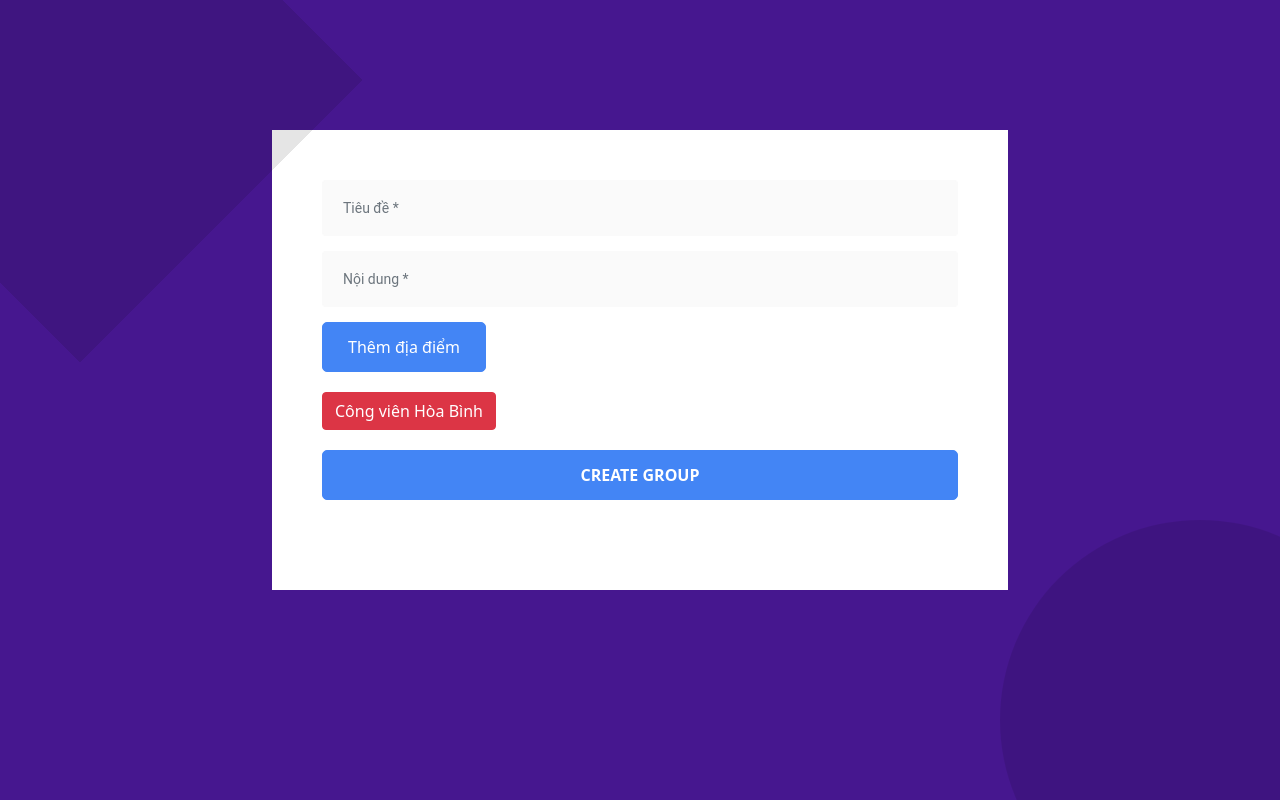
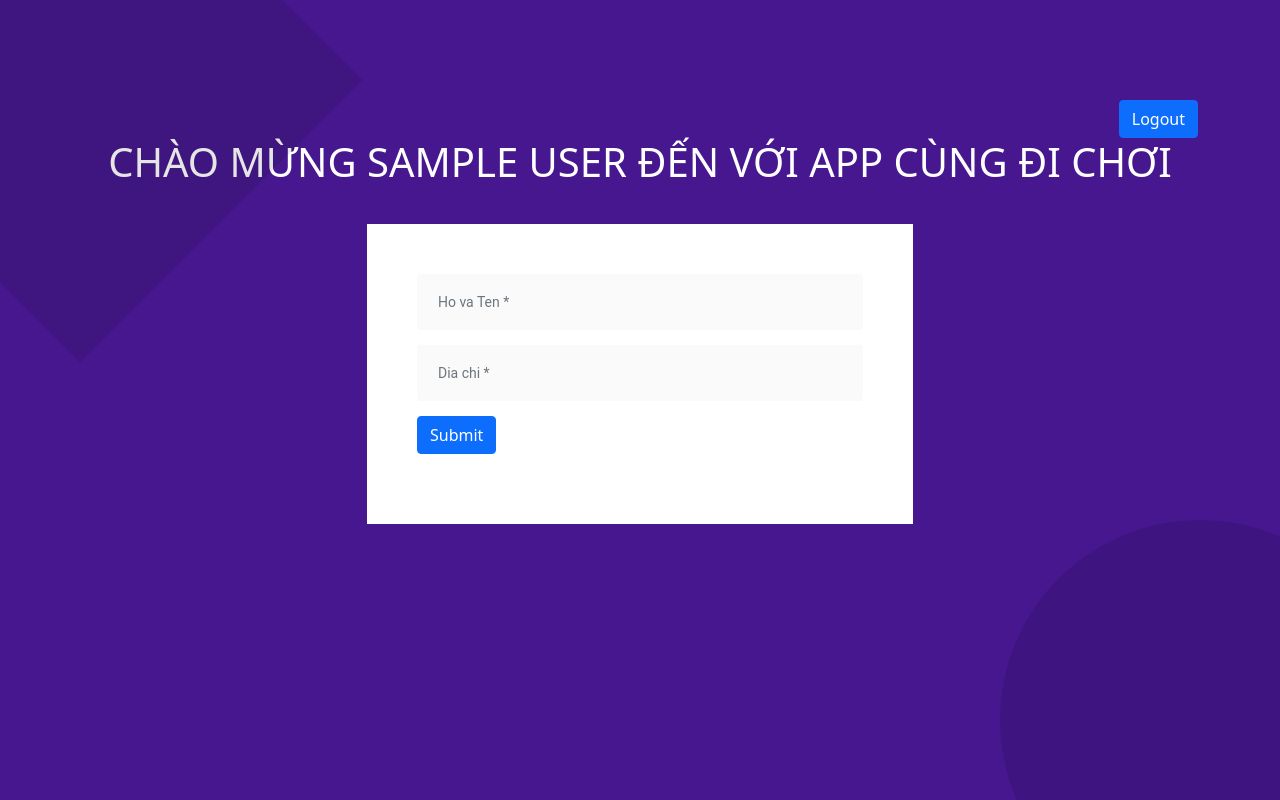
Before and after one commit to hungnso/nhom4_bigcityboy, a React (Create React App) app: page / in a window 1280 px wide. Built offline with nearby package versions, Linux system fonts and the light colour scheme; no server answers; sample sign-in values are in the browser's storage.

Commit message:
update login google with firebase

```diff
--- a/package.json
+++ b/package.json
@@ -8,9 +8,10 @@
     "@testing-library/user-event": "^13.5.0",
     "antd": "^4.18.3",
     "bootstrap": "^5.1.3",
+    "firebase": "^8.6.8",
     "react": "^17.0.2",
     "react-dom": "^17.0.2",
-    "react-router-dom": "^6.2.1",
+    "react-router-dom": "^5.2.0",
     "react-scripts": "5.0.0",
     "reactstrap": "^9.0.1",
     "web-vitals": "^2.1.3"
--- a/src/App.css
+++ b/src/App.css
@@ -1,4 +1,4 @@
-.login_form{
+.login_form {
   background-color: rgb(70, 23, 143);
   height: 100vh;
   width: 100vw;
@@ -53,7 +53,6 @@
   text-align: center;
 }
 
-
 .login_btn_wrapper {
   padding-bottom: 20px;
 }
@@ -86,3 +85,6 @@
   bottom: -15vmin;
   right: -15vmin;
 }
+.logout {
+  text-align: right;
+}
--- a/src/App.js
+++ b/src/App.js
@@ -1,8 +1,22 @@
 import "bootstrap/dist/css/bootstrap.min.css";
+import { BrowserRouter, Route, Switch } from "react-router-dom";
+import AuthProvider from "./Context/AuthProvider";
 import GroupForm from "./GroupForm";
+import LoginForm from "./LoginForm";
+import LoginSocial from "./LoginSocial";
 
 function App() {
-  return <GroupForm />;
+  return (
+    <BrowserRouter>
+      <AuthProvider>
+        <Switch>
+          <Route component={LoginSocial} path="/login" />
+          <Route component={LoginForm} path="/" exact />
+          <Route component={GroupForm} path="/create" />
+        </Switch>
+      </AuthProvider>
+    </BrowserRouter>
+  );
 }
 
 export default App;
--- /dev/null
+++ b/src/Context/AuthProvider.js
@@ -0,0 +1,40 @@
+import React, { useContext, useState } from "react";
+import { useHistory } from "react-router-dom/cjs/react-router-dom.min";
+import { auth } from "../firebase/config";
+
+export const AuthContext = React.createContext();
+
+export default function AuthProvider({ children }) {
+  const [user, setUser] = React.useState({});
+  const history = useHistory();
+  // const [loading, setIsLoading] = useState(true);
+
+  React.useEffect(() => {
+    const unsubscibed = auth.onAuthStateChanged((user) => {
+      console.log(user);
+      if (user) {
+        const { displayName, email, uid, photoURL } = user;
+        setUser({
+          displayName,
+          email,
+          uid,
+          photoURL,
+        });
+        history.push("/");
+        return;
+      }
+
+      // reset user info
+      setUser({});
+      history.push("/login");
+    });
+
+    // clean function
+    return () => {
+      unsubscibed();
+    };
+  }, [history]);
+  return (
+    <AuthContext.Provider value={{ user }}>{children}</AuthContext.Provider>
+  );
+}
--- a/src/LoginForm/index.js
+++ b/src/LoginForm/index.js
@@ -1,14 +1,48 @@
+import React, { useContext } from "react";
+import { useHistory } from "react-router-dom";
+import { Redirect } from "react-router-dom";
 import { Container, Row, Col } from "reactstrap";
 import InputForm from "../components/InputForm";
+import { AuthContext } from "../Context/AuthProvider";
+import { auth } from "../firebase/config";
 
 export default function LoginForm() {
+  const history = useHistory();
+  const handleCLick = (e) => {
+    e.preventDefault();
+    history.push("/create");
+  };
+  const {
+    user: { displayName },
+  } = useContext(AuthContext);
+
+  // if (!displayName) {
+  //   return <Redirect to="/login" />;
+  // }
+
   return (
     <div className="login_form">
       <div className="krqetT"></div>
       <div className="ifKAln"></div>
       <Container>
-        <h1 style={{ color: "white", textTransform: "uppercase" }}>
-          Chào mừng bạn đến với App Cùng Đi Chơi
+        <div className="logout">
+          <button
+            onClick={() => {
+              auth.signOut();
+            }}
+            className="btn btn-primary logout_btn "
+          >
+            Logout
+          </button>
+        </div>
+        <h1
+          style={{
+            color: "white",
+            textTransform: "uppercase",
+            textAlign: "center",
+          }}
+        >
+          Chào mừng {displayName} đến với App Cùng Đi Chơi
         </h1>
         <Row>
           <Col lg={3}></Col>
@@ -26,9 +60,13 @@ export default function LoginForm() {
               </div>
 
               <div className="login_btn_wrapper">
-                <a href="#" className="btn btn-primary login_btn">
+                <button
+                  type="submit"
+                  onClick={(e) => handleCLick(e)}
+                  className="btn btn-primary login_btn"
+                >
                   Submit
-                </a>
+                </button>
               </div>
             </div>
           </Col>
--- a/src/LoginSocial/index.js
+++ b/src/LoginSocial/index.js
@@ -1,7 +1,25 @@
 import React from "react";
+import { useHistory } from "react-router-dom";
 import { Container, Row, Col } from "reactstrap";
+import firebase, { auth } from "../firebase/config";
+import { addDocument } from "../firebase/services";
+
+const fbProvider = new firebase.auth.FacebookAuthProvider();
+const googleProvider = new firebase.auth.GoogleAuthProvider();
 
 function LoginSocial() {
+  const handleLogin = async (provider) => {
+    const { additionalUserInfo, user } = await auth.signInWithPopup(provider);
+    if (additionalUserInfo?.isNewUser && user) {
+      addDocument("users", {
+        displayName: user.displayName,
+        email: user.email,
+        photoURL: user.photoURL,
+        providerId: additionalUserInfo.providerId,
+      });
+    }
+  };
+
   return (
     <div className="login_form">
       <div className="krqetT"></div>
@@ -22,15 +40,20 @@ function LoginSocial() {
             <div className="login_wrapper">
               <Row className="form_row">
                 <Col>
-                  <a href="#" className="btn btn-primary facebook">
-                    <span>Login with Facebook</span>
-                    <i className="fa fa-facebook"></i>{" "}
-                  </a>
+                  <button
+                    onClick={() => handleLogin(fbProvider)}
+                    className="btn btn-primary facebook"
+                  >
+                    Login with Facebook
+                  </button>
                 </Col>
                 <Col>
-                  <a href="#" className="btn btn-primary google-plus">
-                    Login with Google <i className="fa fa-google-plus"></i>
-                  </a>
+                  <button
+                    onClick={() => handleLogin(googleProvider)}
+                    className="btn btn-primary google-plus"
+                  >
+                    Login with Google
+                  </button>
                 </Col>
               </Row>
             </div>
--- /dev/null
+++ b/src/firebase/config.js
@@ -0,0 +1,29 @@
+import firebase from "firebase/app";
+
+import "firebase/analytics";
+import "firebase/auth";
+import "firebase/firestore";
+
+var firebaseConfig = {
+  apiKey: "AIzaSyBxAABQ1NIyWgxHRyMOScWfKhAdHt84Xts",
+  authDomain: "vote-a790f.firebaseapp.com",
+  projectId: "vote-a790f",
+  storageBucket: "vote-a790f.appspot.com",
+  messagingSenderId: "1167458848",
+  appId: "1:1167458848:web:bba6d8b1ffa2e0dad87245",
+  measurementId: "G-93C8QN0CJB",
+};
+// Initialize Firebase
+firebase.initializeApp(firebaseConfig);
+firebase.analytics();
+
+const auth = firebase.auth();
+const db = firebase.firestore();
+
+if (window.location.hostname === "localhost") {
+  // auth.useEmulator('http://localhost:9099');
+  // db.useEmulator('localhost', '8080');
+}
+
+export { db, auth };
+export default firebase;
--- /dev/null
+++ b/src/firebase/services.js
@@ -0,0 +1,10 @@
+import firebase, { db } from "./config";
+
+export const addDocument = (collection, data) => {
+  const query = db.collection(collection);
+
+  query.add({
+    ...data,
+    createdAt: firebase.firestore.FieldValue.serverTimestamp(),
+  });
+};
```
Also changed, not shown: 1 other file (tests, documents, lock files or other folders). Lines whose indentation alone changed are shown as unchanged.
